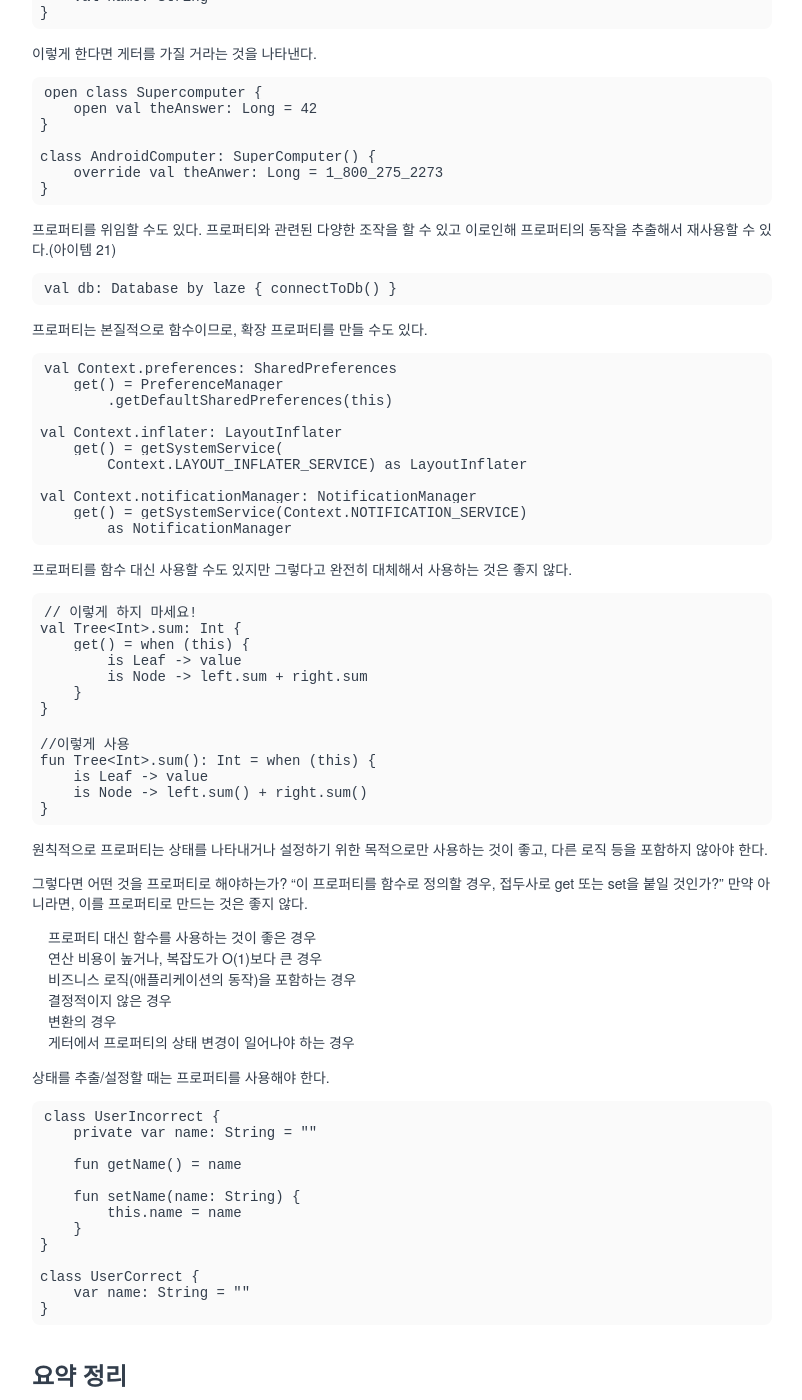
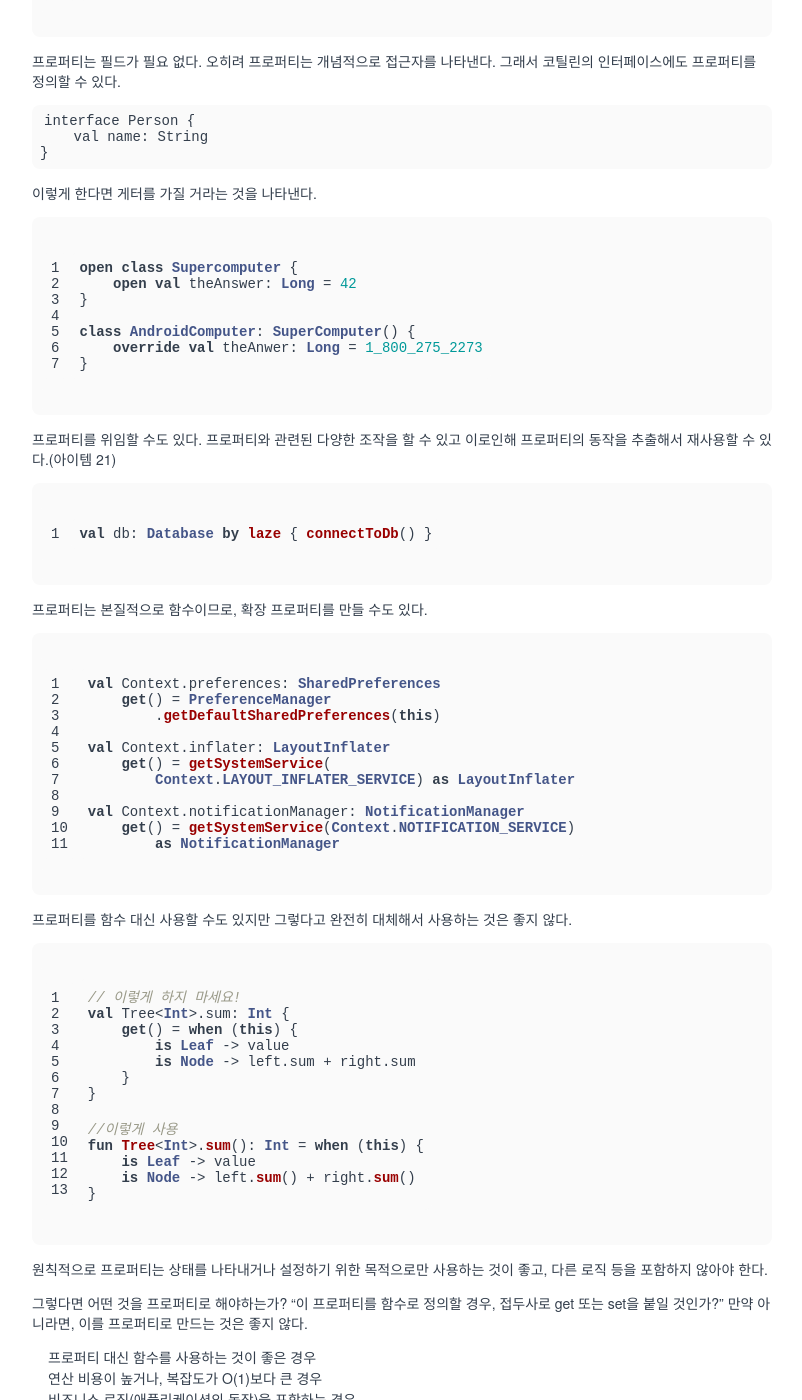
Before and after one commit to gripcorp/devblog, a Jekyll site: the page built from _posts/2022-05-31-16-Properties-Should-Represent-State.md, in a window 1280 px wide and 1400 px high, scrolled down 1078 px. Shown: the whole window, without its empty margins (238-1040 px from the left). Built offline with Jekyll 4.4.1, drawn with Linux system fonts in a browser that asks for light colours; some of the changed text lies outside the part shown.

Commit message:
Update 2022-05-31-16-Properties-Should-Represent-State.md

````diff
--- a/_posts/2022-05-31-16-Properties-Should-Represent-State.md
+++ b/_posts/2022-05-31-16-Properties-Should-Represent-State.md
@@ -12,7 +12,7 @@ header_image: effective-kotlin-header.jpeg
 
 코틀린의 프로퍼티는 자바의 필드와 비슷하지만 다르다.
 
-```kt
+```kotlin
 //코틀린의 프로퍼티
 var name: String? = null
 
@@ -26,7 +26,7 @@ String name = null
 `field`는 프로퍼티의 데이터를 저장해 두는 백킹 필드에 대한 레퍼런스이다.
 `val`의 경우 field가 만들어 지지 않는다.
 
-```kt
+```kotlin
 var name: String? = null
     get() = field?.toUpperCase()
     set(value) {
@@ -51,7 +51,7 @@ interface Person {
 
 이렇게 한다면 게터를 가질 거라는 것을 나타낸다.
 
-```kt
+```kotlin
 open class Supercomputer {
     open val theAnswer: Long = 42
 }
@@ -64,13 +64,13 @@ class AndroidComputer: SuperComputer() {
 프로퍼티를 위임할 수도 있다.
 프로퍼티와 관련된 다양한 조작을 할 수 있고 이로인해 프로퍼티의 동작을 추출해서 재사용할 수 있다.(아이템 21)
 
-```kt
+```kotlin
 val db: Database by laze { connectToDb() }
 ```
 
 프로퍼티는 본질적으로 함수이므로, 확장 프로퍼티를 만들 수도 있다.
 
-```kt
+```kotlin
 val Context.preferences: SharedPreferences
     get() = PreferenceManager
         .getDefaultSharedPreferences(this)
@@ -86,7 +86,7 @@ val Context.notificationManager: NotificationManager
 
 프로퍼티를 함수 대신 사용할 수도 있지만 그렇다고 완전히 대체해서 사용하는 것은 좋지 않다.
 
-```kt
+```kotlin
 // 이렇게 하지 마세요!
 val Tree<Int>.sum: Int {
     get() = when (this) {
@@ -117,7 +117,7 @@ fun Tree<Int>.sum(): Int = when (this) {
 
 상태를 추출/설정할 때는 프로퍼티를 사용해야 한다.
 
-```kt
+```kotlin
 class UserIncorrect {
     private var name: String = ""
 
````
